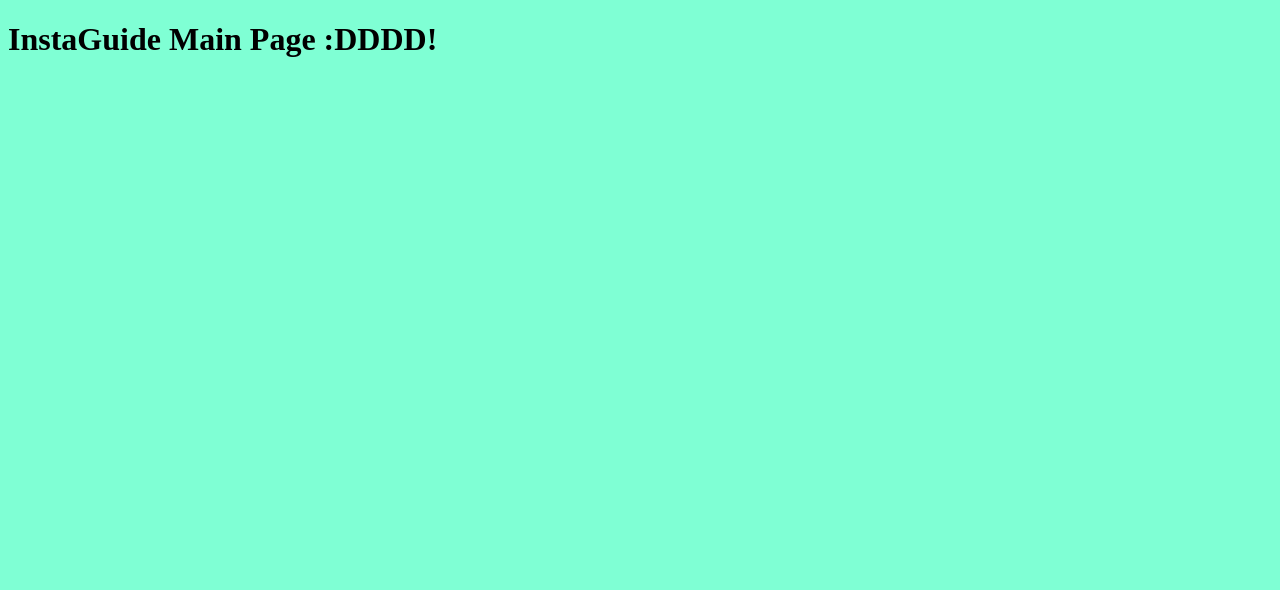
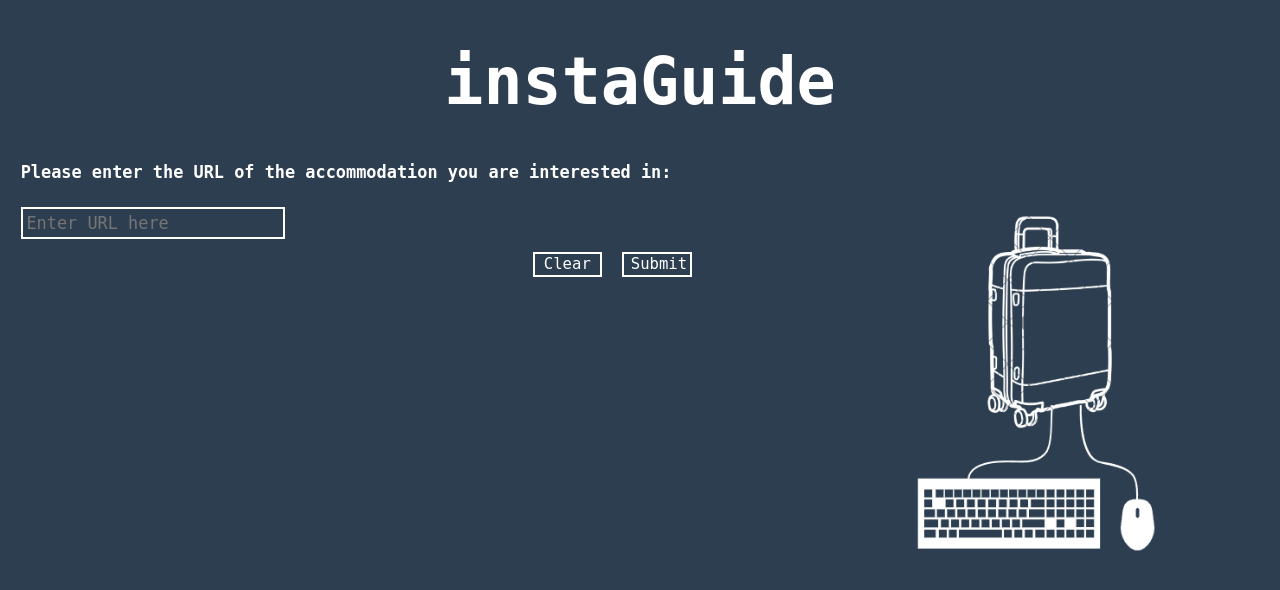
Before and after one commit to NikosBelibasakis/InstaGuide, a Django app: page / in a window 1280 px wide. Shown: the top 590 px of the page. Run offline with Django 5.2, Linux system fonts and the light colour scheme.

Commit message:
Second version of the Django project
We got the first version of the page with the title, the logo, the URL form and the Clear and Submit buttons. The submit button functionality is not yet completed.

```diff
--- a/Django_project/InstaGuide/static/home.css
+++ b/Django_project/InstaGuide/static/home.css
@@ -1,4 +1,94 @@
-body{
+body {
 
-    background-color: aquamarine ;
+    background-color: #2C3E50;
+
+
 }
+
+
+h1 {
+    color: rgb(255, 255, 255);
+    font-size: 500%;
+    font-family: monospace;
+}
+
+
+
+.text1{
+    margin-top: 5%;
+    margin-left: 1%;
+}
+
+
+.logo{
+
+    float: right;
+    margin-right: 3%;
+    width: 30%;
+    margin-top: 3%;
+}
+
+
+
+
+.url-input {
+    border: 2px solid white;
+    background-color: #2C3E50;
+    color: rgb(255, 255, 255);
+    padding: 0.3%;
+    font-size: 130%;
+    font-family: monospace;
+    outline: none;
+    margin-left: 1%;
+    width: 20%;
+    margin-top: 2%;
+}
+
+.label_url{
+    color: white;
+    font-size: 130%;
+    font-family: monospace;
+    margin-left: 1%;
+}
+
+
+.button-container {
+    margin-top: 0.5%;
+}
+
+.btn1 {
+    border: 2px solid white;
+    background-color: #2C3E50;
+    color: white;
+    padding: 0.15% 0.5%;
+    font-size: 120%;
+    font-family: monospace;
+    cursor: pointer;
+    margin-right: 0.3%;
+    margin-left: 41.5%;
+}
+
+.btn2 {
+    border: 2px solid white;
+    background-color: #2C3E50;
+    color: white;
+    padding: 0.15% 0.5%;
+    font-size: 120%;
+    font-family: monospace;
+    cursor: pointer;
+    margin-left: 1%;
+}
+
+
+.btn1:hover {
+    background-color: #34495E;
+}
+.btn2:hover {
+    background-color: #34495E;
+}
+
+
+.clear-btn, .submit-btn {
+    margin-top: 0.5%;
+    width: 5.5%;
+}
--- a/Django_project/InstaGuide/static/home.js
+++ b/Django_project/InstaGuide/static/home.js
@@ -0,0 +1,16 @@
+function clearForm() {
+    document.getElementById('accommodationUrl').value = '';
+}
+
+
+
+function submitForm() {
+    var urlInput = document.getElementById('accommodationUrl').value;
+
+    if (urlInput.trim() === "") {
+        alert("Warning: The URL field cannot be empty!");
+    } else {
+
+        console.log("Form submitted successfully");
+    }
+}
--- a/Django_project/InstaGuide/templates/home.html
+++ b/Django_project/InstaGuide/templates/home.html
@@ -4,15 +4,29 @@
 <head>
     <meta charset="UTF-8">
     <meta name="viewport" content="width=device-width, initial-scale=1.0">
-    <title>InstaGuide</title>
+    <title>instaGuide</title>
     <link rel="stylesheet" type="text/css" href="{% static 'home.css' %}">
 </head>
 <body>
     <header>
-
+        <h1 class="header"><center>instaGuide</center></h1>
+        <img src="{% static 'logo.png' %}" alt="InstaGuide Logo" class="logo">
     </header>
     <main>
-        <h1> InstaGuide Main Page :DDDD! </h1>
+        <label for="accommodationUrl" class="label_url"><b>Please enter the URL of the accommodation you are interested in:</b></label>
+        <input type="text" id="accommodationUrl" name="accommodationUrl" class="url-input" placeholder="Enter URL here">
+
+
+        <div class="button-container">
+            <button type="button" class="btn1 clear-btn" onclick="clearForm()">Clear</button>
+            <button type="button" class="btn2 submit-btn" onclick="submitForm()">Submit</button>
+        </div>
     </main>
+
+
+
+   <script src="{% static 'home.js' %}"></script>
+
+
 </body>
 </html>
```
Also changed, not shown: Django_project/InstaGuide/static/logo.png (added), Page.png (added), logo.png (added).
